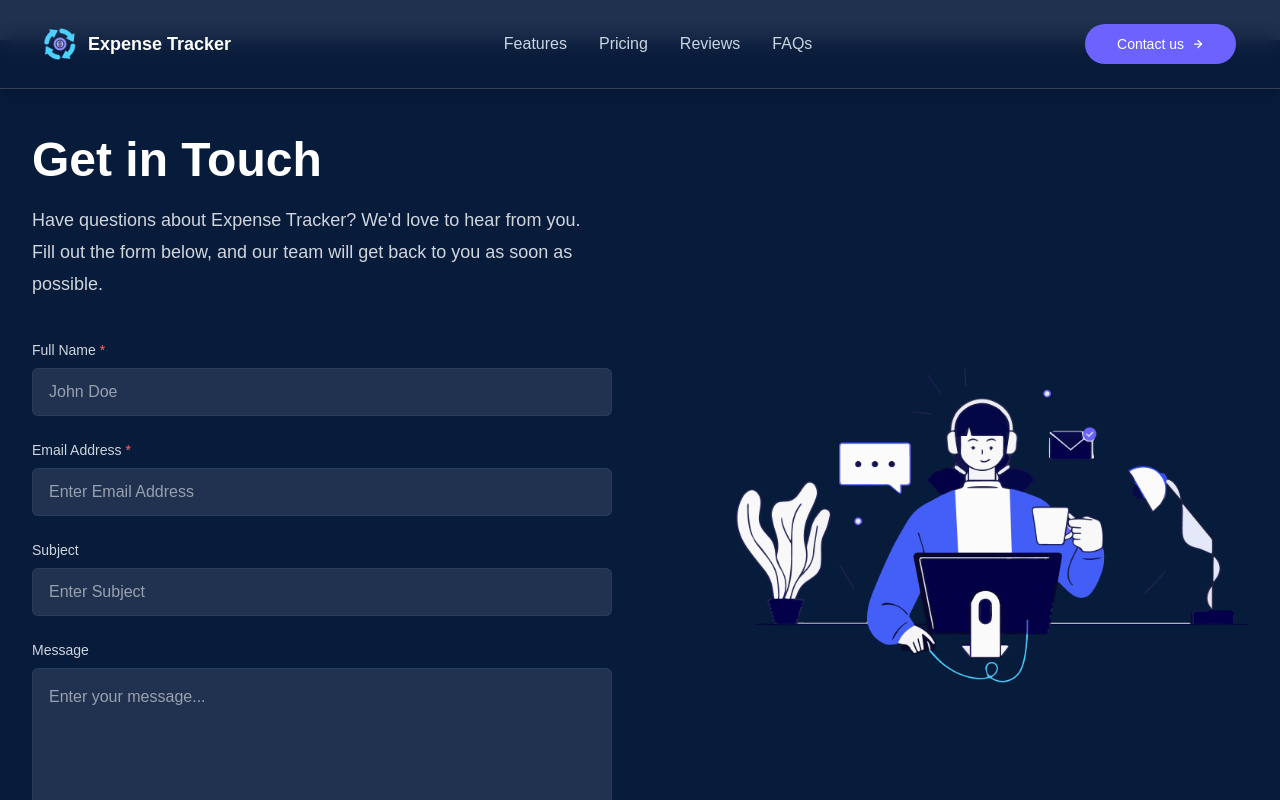
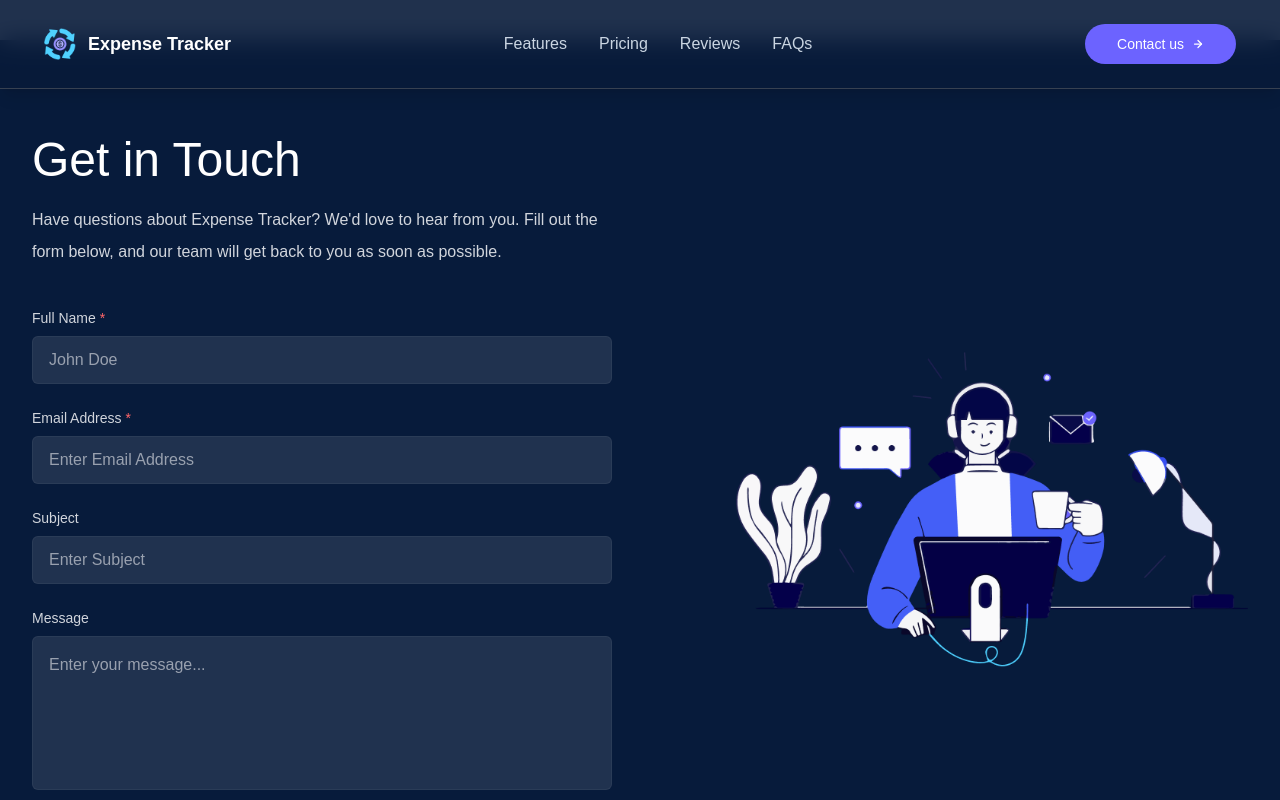
Before and after one commit to waleedtechdev09-glitch/Expense-Tracker, a Next.js app: page /contact-us in a window 1280 px wide. Shown: the top 800 px of the page. Built offline with nearby package versions, Linux system fonts and the light colour scheme.

Commit message:
Refactor typography styles in ContactUs and PrivacyPolicy components for consistency and improved readability

```diff
--- a/components/ContactUs.tsx
+++ b/components/ContactUs.tsx
@@ -7,11 +7,11 @@ const ContactUs = () => {
         <div className="grid lg:grid-cols-2 gap-14 items-center">
           {/* Left Side */}
           <div>
-            <h2 className="text-white text-4xl md:text-5xl font-bold">
+            <h2 className="font-manrope text-white text-4xl md:text-5xl font-medium">
               Get in Touch
             </h2>
 
-            <p className="text-gray-300 mt-5 text-base md:text-lg leading-8 max-w-xl">
+            <p className="font-lato text-gray-300 mt-5 text-normal md:text-normal leading-8 max-w-xl">
               Have questions about Expense Tracker? We'd love to hear from you.
               Fill out the form below, and our team will get back to you as soon
               as possible.
@@ -72,7 +72,7 @@ const ContactUs = () => {
 
               <button
                 type="submit"
-                className="bg-[#6C63FF] hover:bg-[#5d54ff] text-white px-10 py-3 rounded-full font-medium transition-all duration-300"
+                className="bg-[#6C63FF] hover:bg-[#5d54ff] text-white cursor-pointer px-10 py-3 rounded-full font-medium transition-all duration-300"
               >
                 Send
               </button>
--- a/components/PrivacyPolicy.tsx
+++ b/components/PrivacyPolicy.tsx
@@ -218,11 +218,11 @@ export default function PrivacyPolicy() {
       <div className="max-w-7xl mx-auto px-5 py-16">
         {/* Heading */}
 
-        <h1 className="text-4xl md:text-[54px] font-semibold font-manrope">
+        <h1 className="text-4xl lg:mt-18 md:text-[54px] font-medium font-manrope">
           Privacy Policy
         </h1>
 
-        <p className="mt-6 text-gray-300 text-lg max-w-5xl leading-8 font-lato">
+        <p className="mt-6 text-gray-300 text-normal max-w-5xl leading-8 font-lato">
           We value your privacy and are committed to protecting your personal
           information. Your privacy matters to us. Learn how we collect, use,
           and protect your information while using our Expense Tracker
```
